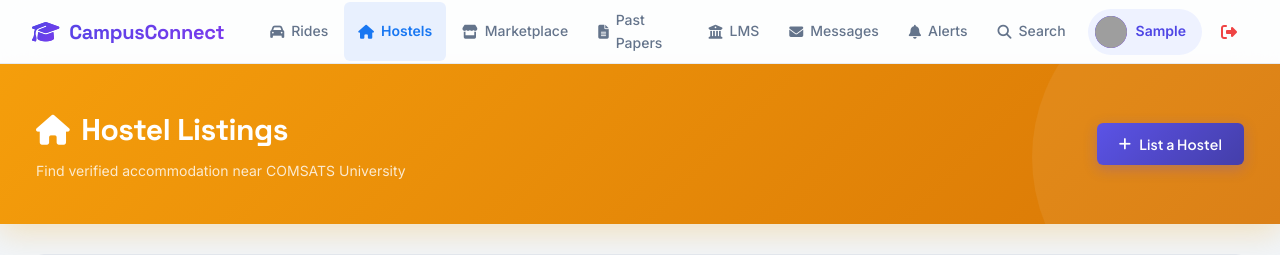
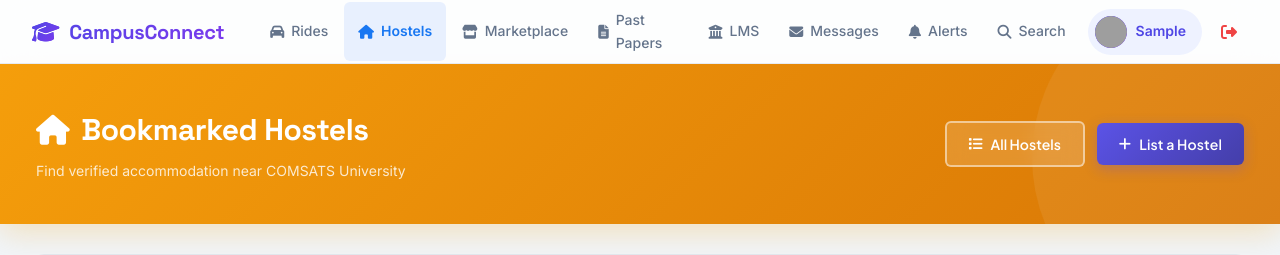
Before and after one commit to MuhimAkhtar/CampusConnect-V4, a Flask app: page /hostels?bookmarked=true in a window 1280 px wide. Shown: the top 255 px of the page. Run offline with Flask 3, Linux system fonts and the light colour scheme; the visitor is signed in with stand-in values (Sample User, id 1); data that the repository does not hold is empty; grey boxes are pictures that could not be loaded.

Commit message:
feat: add bookmarked hostels button and view in hostels listings

```diff
--- a/routes/hostels.py
+++ b/routes/hostels.py
@@ -22,15 +22,27 @@ def hostels():
     if not is_logged_in(): return redirect(url_for('auth.login'))
     search = request.args.get('search','')
     gender = request.args.get('gender','')
+    bookmarked = request.args.get('bookmarked','') == 'true'
+
     db = get_db()
     q = {}
     if search:
         q['$or'] = [{'name':{'$regex':search,'$options':'i'}},
                     {'location':{'$regex':search,'$options':'i'}}]
     if gender: q['gender'] = gender
+
+    if bookmarked:
+        bm_docs = list(db.hostel_bookmarks.find({'user_id': session['user_id']}))
+        hostel_ids = []
+        for b in bm_docs:
+            try: hostel_ids.append(ObjectId(b['hostel_id']))
+            except: pass
+        q['_id'] = {'$in': hostel_ids}
+
     docs = list(db.hostels.find(q).sort('created_at',-1))
     result = [fmt(h, get_user(db, h['user_id'])) for h in docs]
-    return render_template('hostels.html', hostels=result, search=search, gender=gender, unread=get_unread_count())
+    return render_template('hostels.html', hostels=result, search=search, gender=gender,
+                           bookmarked_only=bookmarked, unread=get_unread_count())
 
 @hostels_bp.route('/hostels/post', methods=['GET','POST'])
 def post_hostel():
--- a/templates/hostels.html
+++ b/templates/hostels.html
@@ -4,12 +4,23 @@
 <div class="page-container">
     <div class="page-header hostels-bg">
         <div class="page-header-content">
-            <h1><i class="fas fa-home"></i> Hostel Listings</h1>
+            <h1><i class="fas fa-home"></i> {% if bookmarked_only %}Bookmarked Hostels{% else %}Hostel Listings{% endif %}</h1>
             <p>Find verified accommodation near COMSATS University</p>
         </div>
-        <a href="{{ url_for('hostels.post_hostel') }}" class="btn-primary">
-            <i class="fas fa-plus"></i> List a Hostel
-        </a>
+        <div class="header-actions" style="display: flex; gap: 12px; align-items: center; flex-wrap: wrap;">
+            {% if bookmarked_only %}
+            <a href="{{ url_for('hostels.hostels') }}" class="btn-outline-white">
+                <i class="fas fa-list"></i> All Hostels
+            </a>
+            {% else %}
+            <a href="{{ url_for('hostels.hostels', bookmarked='true') }}" class="btn-outline-white">
+                <i class="fas fa-bookmark"></i> Bookmarked
+            </a>
+            {% endif %}
+            <a href="{{ url_for('hostels.post_hostel') }}" class="btn-primary">
+                <i class="fas fa-plus"></i> List a Hostel
+            </a>
+        </div>
     </div>
 
     <div class="search-section">
@@ -114,12 +125,21 @@
         </div>
         {% else %}
         <div class="empty-state large">
+            {% if bookmarked_only %}
+            <i class="fas fa-bookmark" style="font-size: 48px; color: var(--gray); margin-bottom: 15px; opacity: 0.3;"></i>
+            <h3>No bookmarked hostels</h3>
+            <p>You haven't bookmarked any hostels yet. Browse hostels and bookmark your favorites!</p>
+            <a href="{{ url_for('hostels.hostels') }}" class="btn-primary">
+                <i class="fas fa-search"></i> Browse Hostels
+            </a>
+            {% else %}
             <i class="fas fa-home"></i>
             <h3>No hostels found</h3>
             <p>Be the first to list a hostel!</p>
             <a href="{{ url_for('hostels.post_hostel') }}" class="btn-primary">
                 <i class="fas fa-plus"></i> List a Hostel
             </a>
+            {% endif %}
         </div>
         {% endif %}
     </div>
```
